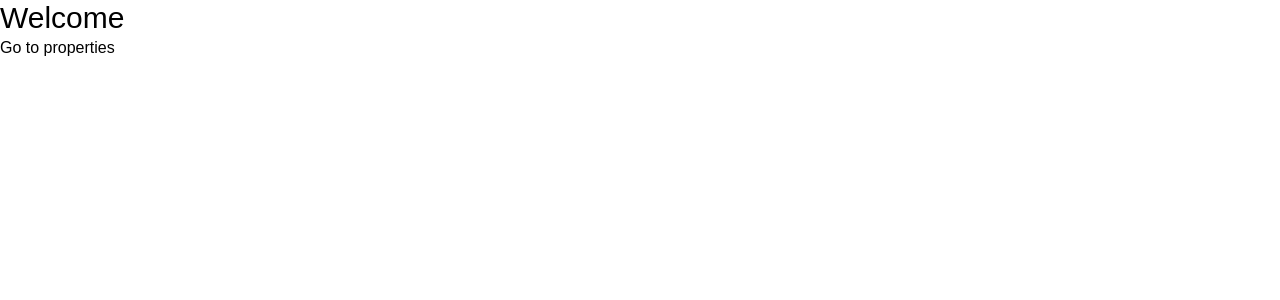
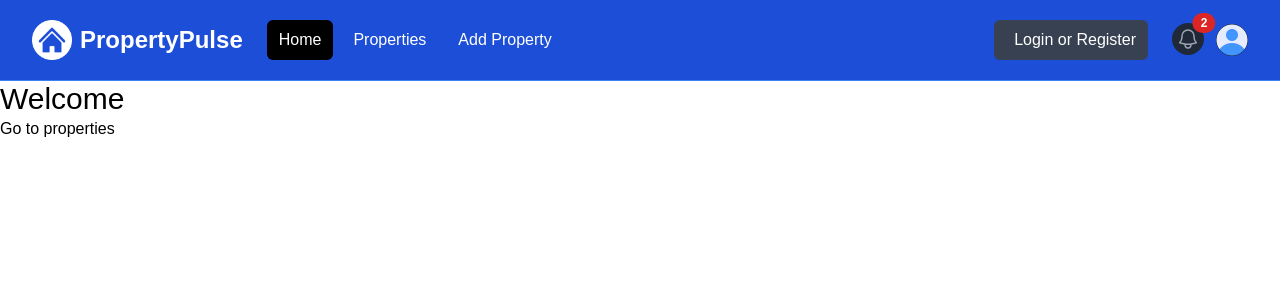
Before and after one commit to robgmerrill/property-find, a Next.js app: page / in a window 1280 px wide. Shown: the top 300 px of the page. Built offline with nearby package versions, Linux system fonts and the light colour scheme.

Commit message:
initial navbar work and import into layout

```diff
--- a/app/layout.tsx
+++ b/app/layout.tsx
@@ -1,5 +1,6 @@
 import { ReactNode } from "react";
 import "@/assets/styles/globals.css";
+import Navbar from "@/components/Navbar";
 
 type MainLayoutProps = {
   children: ReactNode;
@@ -15,6 +16,7 @@
   return (
     <html>
       <body>
+        <Navbar />
         <main>{children}</main>
       </body>
     </html>
--- /dev/null
+++ b/components/Navbar.tsx
@@ -0,0 +1,203 @@
+import logo from "@/assets/images/logo-white.png";
+import Image from "next/image";
+import profileDefault from "@/assets/images/profile.png";
+
+const Navbar = () => {
+  return (
+    <nav className="bg-blue-700 border-b border-blue-500">
+      <div className="mx-auto max-w-7xl px-2 sm:px-6 lg:px-8">
+        <div className="relative flex h-20 items-center justify-between">
+          <div className="absolute inset-y-0 left-0 flex items-center md:hidden">
+            {/* <!-- Mobile menu button--> */}
+            <button
+              type="button"
+              id="mobile-dropdown-button"
+              className="relative inline-flex items-center justify-center rounded-md p-2 text-gray-400 hover:bg-gray-700 hover:text-white focus:outline-none focus:ring-2 focus:ring-inset focus:ring-white"
+              aria-controls="mobile-menu"
+              aria-expanded="false"
+            >
+              <span className="absolute -inset-0.5"></span>
+              <span className="sr-only">Open main menu</span>
+              <svg
+                className="block h-6 w-6"
+                fill="none"
+                viewBox="0 0 24 24"
+                strokeWidth="1.5"
+                stroke="currentColor"
+                aria-hidden="true"
+              >
+                <path
+                  strokeLinecap="round"
+                  strokeLinejoin="round"
+                  d="M3.75 6.75h16.5M3.75 12h16.5m-16.5 5.25h16.5"
+                />
+              </svg>
+            </button>
+          </div>
+
+          <div className="flex flex-1 items-center justify-center md:items-stretch md:justify-start">
+            {/* <!-- Logo --> */}
+            <a className="flex flex-shrink-0 items-center" href="/index.html">
+              <Image className="h-10 w-auto" src={logo} alt="PropertyPulse" />
+
+              <span className="hidden md:block text-white text-2xl font-bold ml-2">
+                PropertyPulse
+              </span>
+            </a>
+            {/* <!-- Desktop Menu Hidden below md screens --> */}
+            <div className="hidden md:ml-6 md:block">
+              <div className="flex space-x-2">
+                <a
+                  href="/index.html"
+                  className="text-white bg-black hover:bg-gray-900 hover:text-white rounded-md px-3 py-2"
+                >
+                  Home
+                </a>
+                <a
+                  href="/properties.html"
+                  className="text-white hover:bg-gray-900 hover:text-white rounded-md px-3 py-2"
+                >
+                  Properties
+                </a>
+                <a
+                  href="/add-property.html"
+                  className="text-white hover:bg-gray-900 hover:text-white rounded-md px-3 py-2"
+                >
+                  Add Property
+                </a>
+              </div>
+            </div>
+          </div>
+
+          {/* <!-- Right Side Menu (Logged Out) --> */}
+          <div className="hidden md:block md:ml-6">
+            <div className="flex items-center">
+              <button className="flex items-center text-white bg-gray-700 hover:bg-gray-900 hover:text-white rounded-md px-3 py-2">
+                <i className="fa-brands fa-google text-white mr-2"></i>
+                <span>Login or Register</span>
+              </button>
+            </div>
+          </div>
+
+          {/* <!-- Right Side Menu (Logged In) --> */}
+          <div className="absolute inset-y-0 right-0 flex items-center pr-2 md:static md:inset-auto md:ml-6 md:pr-0">
+            <a href="messages.html" className="relative group">
+              <button
+                type="button"
+                className="relative rounded-full bg-gray-800 p-1 text-gray-400 hover:text-white focus:outline-none focus:ring-2 focus:ring-white focus:ring-offset-2 focus:ring-offset-gray-800"
+              >
+                <span className="absolute -inset-1.5"></span>
+                <span className="sr-only">View notifications</span>
+                <svg
+                  className="h-6 w-6"
+                  fill="none"
+                  viewBox="0 0 24 24"
+                  strokeWidth="1.5"
+                  stroke="currentColor"
+                  aria-hidden="true"
+                >
+                  <path
+                    strokeLinecap="round"
+                    strokeLinejoin="round"
+                    d="M14.857 17.082a23.848 23.848 0 005.454-1.31A8.967 8.967 0 0118 9.75v-.7V9A6 6 0 006 9v.75a8.967 8.967 0 01-2.312 6.022c1.733.64 3.56 1.085 5.455 1.31m5.714 0a24.255 24.255 0 01-5.714 0m5.714 0a3 3 0 11-5.714 0"
+                  />
+                </svg>
+              </button>
+              <span className="absolute top-0 right-0 inline-flex items-center justify-center px-2 py-1 text-xs font-bold leading-none text-white transform translate-x-1/2 -translate-y-1/2 bg-red-600 rounded-full">
+                2
+                {/* <!-- Replace with the actual number of notifications --> */}
+              </span>
+            </a>
+            {/* <!-- Profile dropdown button --> */}
+            <div className="relative ml-3">
+              <div>
+                <button
+                  type="button"
+                  className="relative flex rounded-full bg-gray-800 text-sm focus:outline-none focus:ring-2 focus:ring-white focus:ring-offset-2 focus:ring-offset-gray-800"
+                  id="user-menu-button"
+                  aria-expanded="false"
+                  aria-haspopup="true"
+                >
+                  <span className="absolute -inset-1.5"></span>
+                  <span className="sr-only">Open user menu</span>
+                  <Image
+                    className="h-8 w-8 rounded-full"
+                    src={profileDefault}
+                    alt=""
+                  />
+                </button>
+              </div>
+
+              {/* <!-- Profile dropdown --> */}
+              <div
+                id="user-menu"
+                className="hidden absolute right-0 z-10 mt-2 w-48 origin-top-right rounded-md bg-white py-1 shadow-lg ring-1 ring-black ring-opacity-5 focus:outline-none"
+                role="menu"
+                aria-orientation="vertical"
+                aria-labelledby="user-menu-button"
+                tabIndex="-1"
+              >
+                <a
+                  href="/profile.html"
+                  className="block px-4 py-2 text-sm text-gray-700"
+                  role="menuitem"
+                  tabIndex="-1"
+                  id="user-menu-item-0"
+                >
+                  Your Profile
+                </a>
+                <a
+                  href="/saved-properties.html"
+                  className="block px-4 py-2 text-sm text-gray-700"
+                  role="menuitem"
+                  tabIndex="-1"
+                  id="user-menu-item-2"
+                >
+                  Saved Properties
+                </a>
+                <button
+                  className="block px-4 py-2 text-sm text-gray-700"
+                  role="menuitem"
+                  tabIndex="-1"
+                  id="user-menu-item-2"
+                >
+                  Sign Out
+                </button>
+              </div>
+            </div>
+          </div>
+        </div>
+      </div>
+
+      {/* <!-- Mobile menu, show/hide based on menu state. --> */}
+      <div className="hidden" id="mobile-menu">
+        <div className="space-y-1 px-2 pb-3 pt-2">
+          <a
+            href="/index.html"
+            className="bg-black text-white block rounded-md px-3 py-2 text-base font-medium"
+          >
+            Home
+          </a>
+          <a
+            href="/properties.html"
+            className="text-white block rounded-md px-3 py-2 text-base font-medium"
+          >
+            Properties
+          </a>
+          <a
+            href="/add-property.html"
+            className="text-white block rounded-md px-3 py-2 text-base font-medium"
+          >
+            Add Property
+          </a>
+          <button className="flex items-center text-white bg-gray-700 hover:bg-gray-900 hover:text-white rounded-md px-3 py-2 my-5">
+            <i className="fa-brands fa-google mr-2"></i>
+            <span>Login or Register</span>
+          </button>
+        </div>
+      </div>
+    </nav>
+  );
+};
+
+export default Navbar;
```
